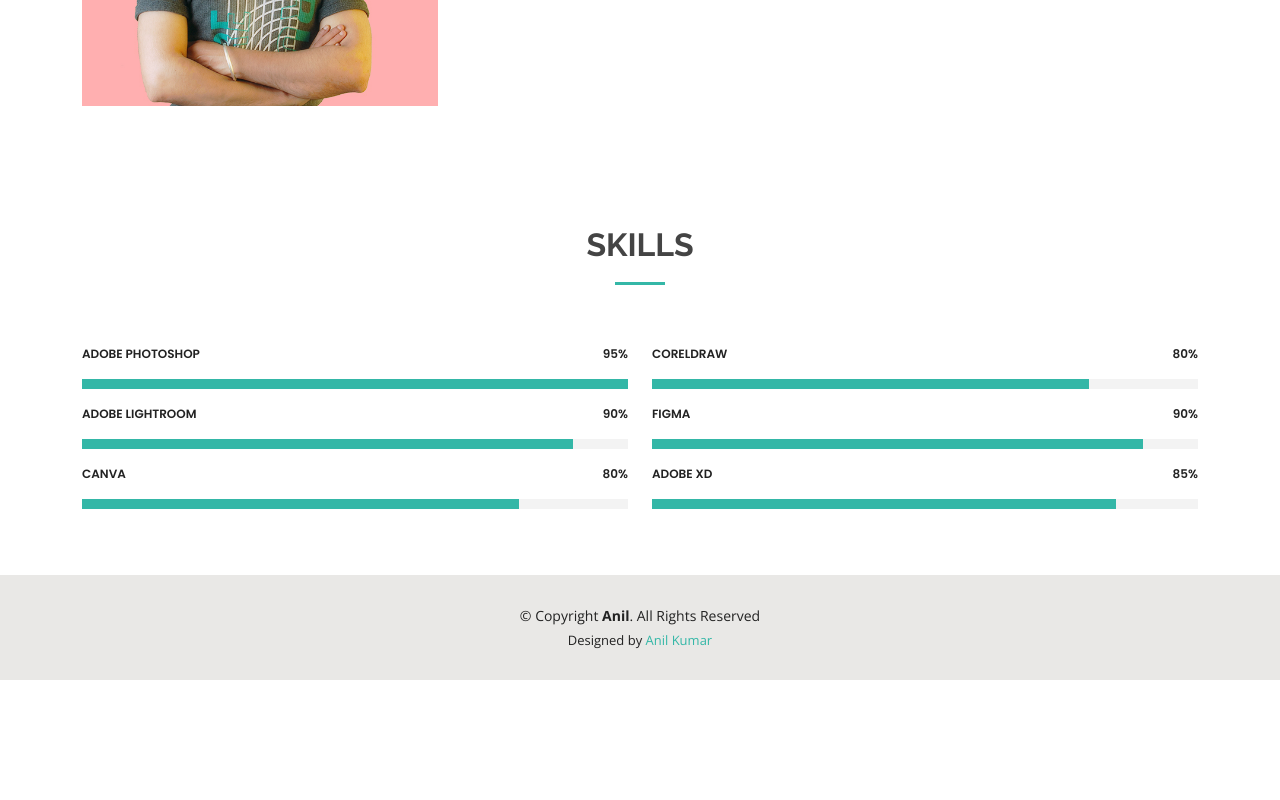
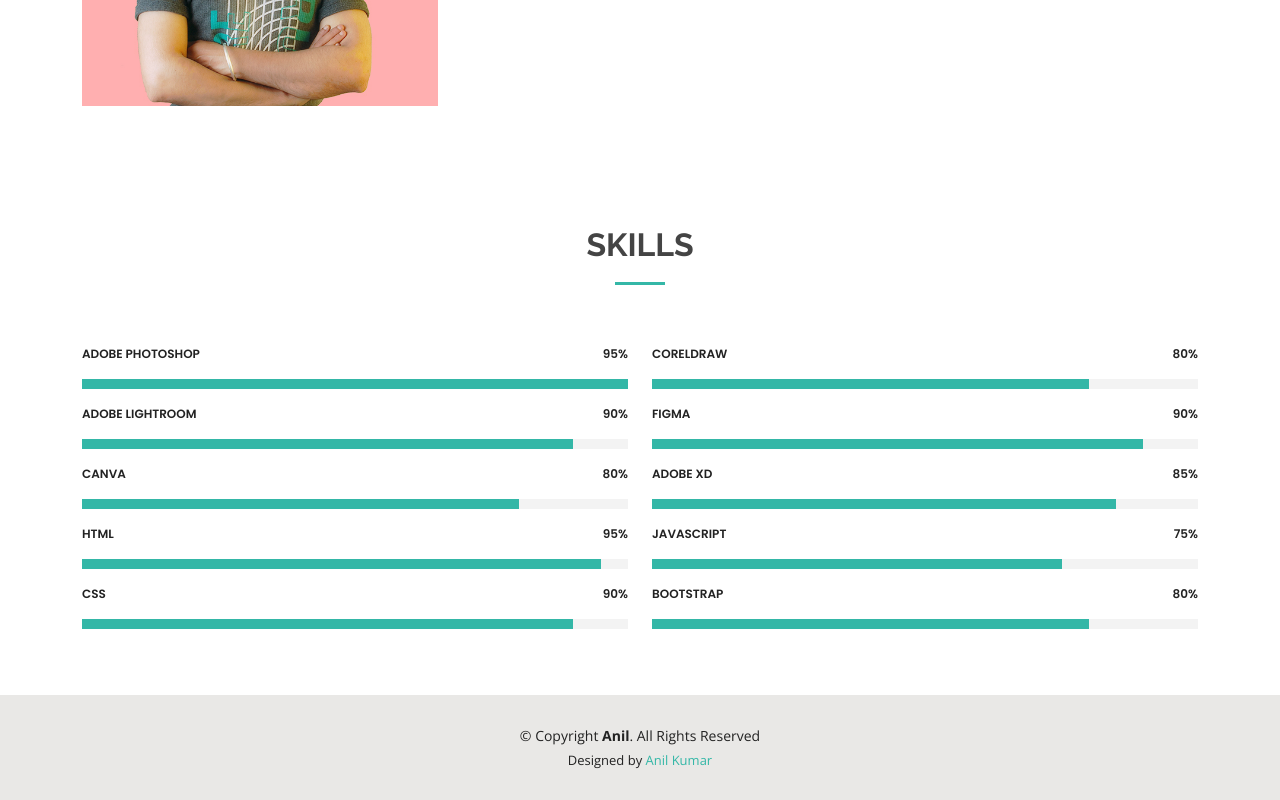
Before and after one commit to anilkumargongle/PORTFOLIO, a plain HTML site: page about.html in a window 1280 px wide. Shown: the part 516-1316 px from the top of the page. Before the commit the page ends 1196 px from the top, so only its background shows below. Drawn offline with nearby package versions, Linux system fonts and the light colour scheme.

Commit message:
Update about.html
added four 4 skills

```diff
--- a/about.html
+++ b/about.html
@@ -156,6 +156,20 @@
                             </div>
                         </div>
 
+                         <div class="progress">
+                            <span class="skill">HTML <i class="val">95%</i></span>
+                            <div class="progress-bar-wrap">
+                                <div class="progress-bar" role="progressbar" aria-valuenow="95" aria-valuemin="0" aria-valuemax="100"></div>
+                            </div>
+                        </div>
+
+                        <div class="progress">
+                            <span class="skill">CSS <i class="val">90%</i></span>
+                            <div class="progress-bar-wrap">
+                                <div class="progress-bar" role="progressbar" aria-valuenow="90" aria-valuemin="0" aria-valuemax="100"></div>
+                            </div>
+                        </div>
+
                     </div>
 
                     <div class="col-lg-6">
@@ -178,6 +192,20 @@
                             <span class="skill">Adobe xd <i class="val">85%</i></span>
                             <div class="progress-bar-wrap">
                                 <div class="progress-bar" role="progressbar" aria-valuenow="85" aria-valuemin="0" aria-valuemax="100"></div>
+                            </div>
+                        </div>
+
+                         <div class="progress">
+                            <span class="skill">JavaScript <i class="val">75%</i></span>
+                            <div class="progress-bar-wrap">
+                                <div class="progress-bar" role="progressbar" aria-valuenow="75" aria-valuemin="0" aria-valuemax="100"></div>
+                            </div>
+                        </div>
+
+                          <div class="progress">
+                            <span class="skill">Bootstrap <i class="val">80%</i></span>
+                            <div class="progress-bar-wrap">
+                                <div class="progress-bar" role="progressbar" aria-valuenow="80" aria-valuemin="0" aria-valuemax="100"></div>
                             </div>
                         </div>
 
```
